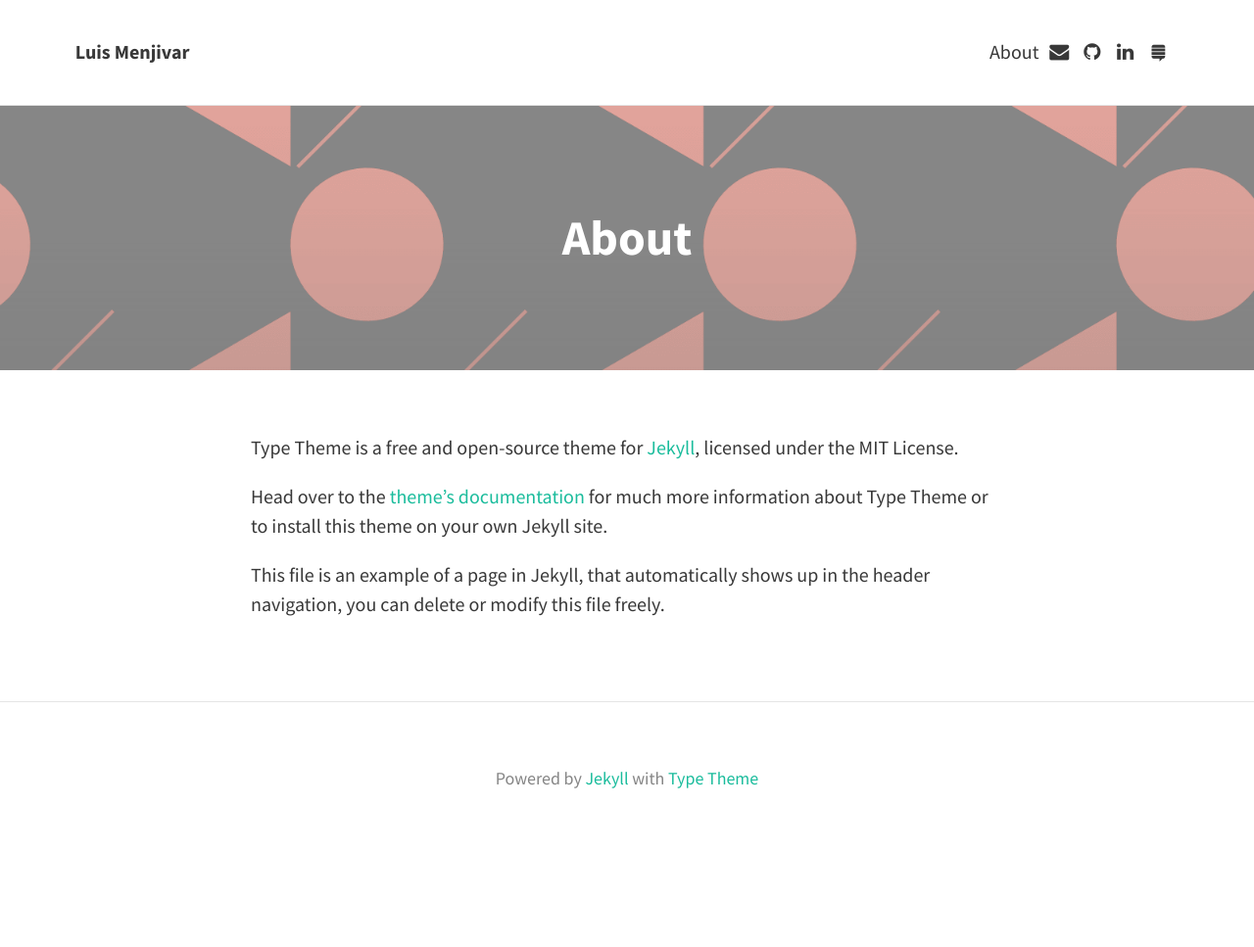
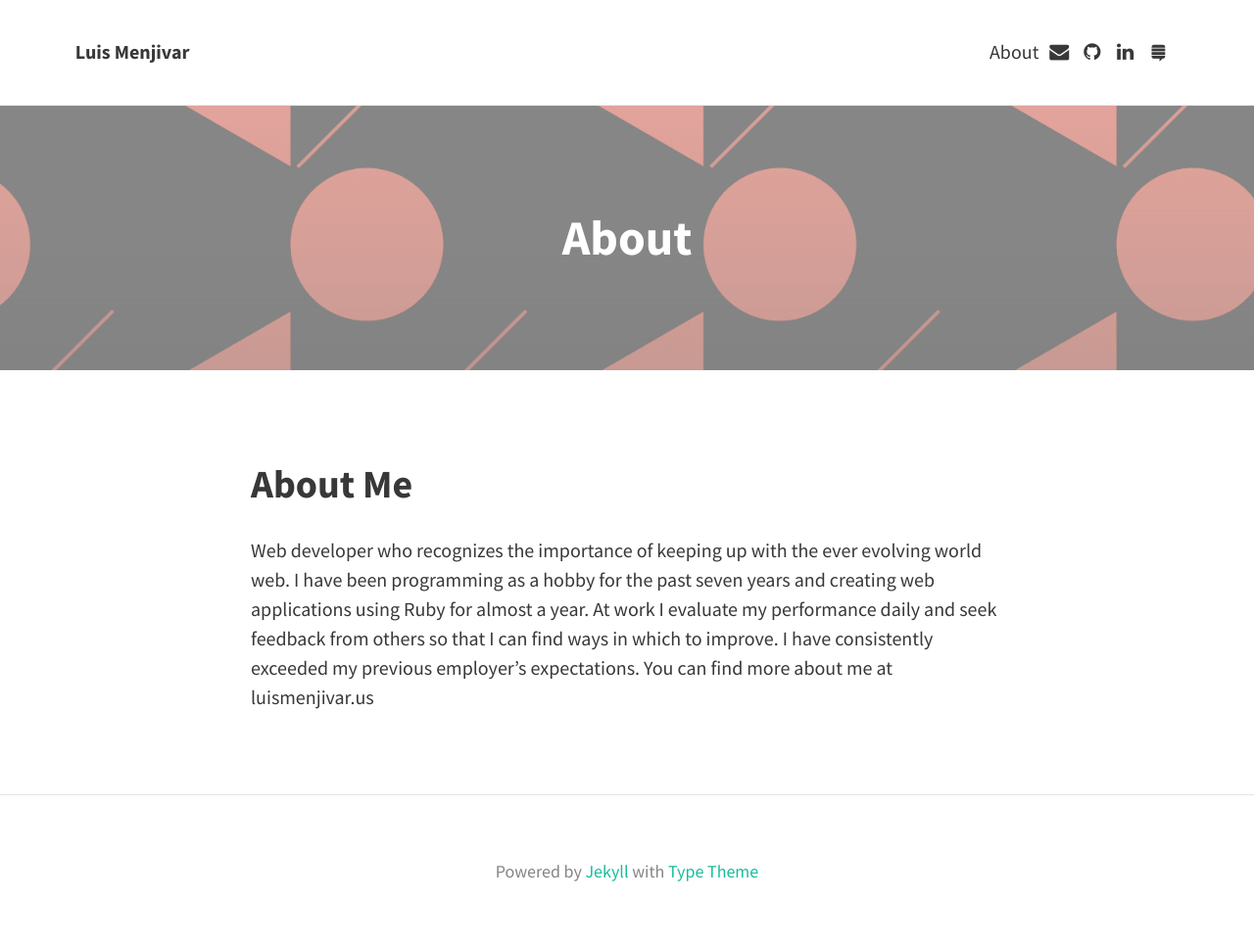
Before and after one commit to LuisMenjivar/luismenjivar.github.io, a Jekyll site: the page built from about.md, in a window 1280 px wide. Shown: the whole page at 98% size. Built offline with Jekyll 4.4.1, drawn with Linux system fonts in a browser that asks for light colours; nearby versions of some CDN libraries; before the commit the page ends 900 px from its top, so only the background shows below that.

Commit message:
modified file in _portfolio and modifed index.html and about.md

```diff
--- a/about.md
+++ b/about.md
@@ -4,9 +4,5 @@ title: About
 permalink: /about/
 feature-img: "img/sample_feature_img_2.png"
 ---
-
-Type Theme is a free and open-source theme for [Jekyll](http://jekyllrb.com/), licensed under the MIT License.
-
-Head over to the [theme's documentation](https://rohanchandra.github.io/project/type/) for much more information about Type Theme or to install this theme on your own Jekyll site.
-
-This file is an example of a page in Jekyll, that automatically shows up in the header navigation, you can delete or modify this file freely.
+##About Me
+Web developer who recognizes the importance of keeping up with the ever evolving world web. I have been programming as a hobby for the past seven years and creating web applications using Ruby for almost a year.  At work I evaluate my performance daily and seek feedback from others so that I can find ways in which to improve. I have consistently exceeded my previous employer's expectations. You can find more about me at luismenjivar.us
--- a/index.html
+++ b/index.html
@@ -12,7 +12,7 @@ layout: default
 
   <div class="work">
     <h2>My Work</h2>
-    {% for project in site.portfolio limit:3 %}
+    {% for project in site.portfolio limit:6 %}
         <li>
           <img src="{{ project.thumbnail-path }}" alt="{{ project.title }}"/>
           <a href="{{ project.url }}">{{ project.title }}</a>
@@ -22,8 +22,9 @@ layout: default
   </div>
 
   <div class="posts">
+    {% for post in paginator.posts limit:0 %}
     <h2>My Posts</h2>
-    {% for post in paginator.posts %}
+
     <div class="post-teaser">
       <header>
         <h1>
```
Also changed, not shown: _portfolio/blocjams.md (deleted, +0 -9 lines), _portfolio/bloctalk.md (deleted, +0 -9 lines), _portfolio/bookmarks.md (added, +12 -0 lines), _portfolio/redit.md (added, +12 -0 lines), _portfolio/todolist.md (added, +12 -0 lines), _portfolio/webflow.md (deleted, +0 -9 lines), _portfolio/wiki.md (added, +12 -0 lines).
